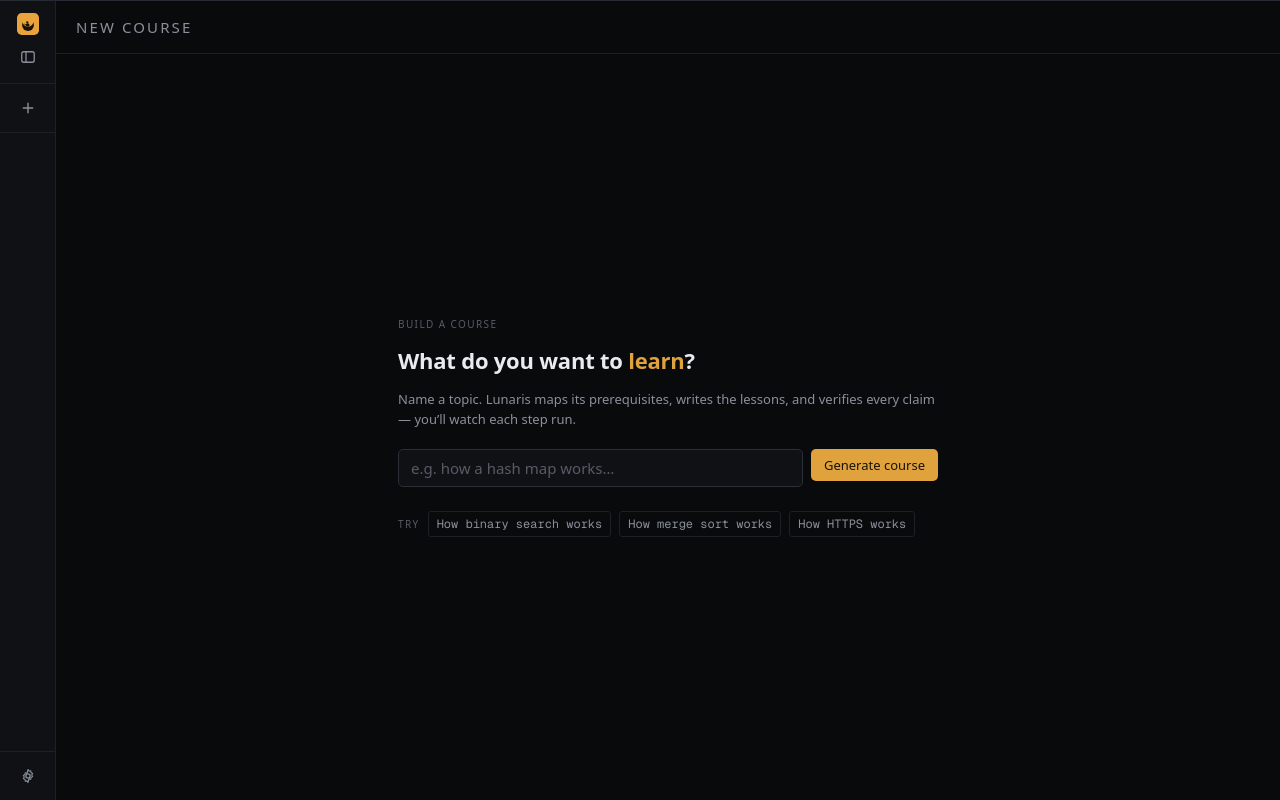
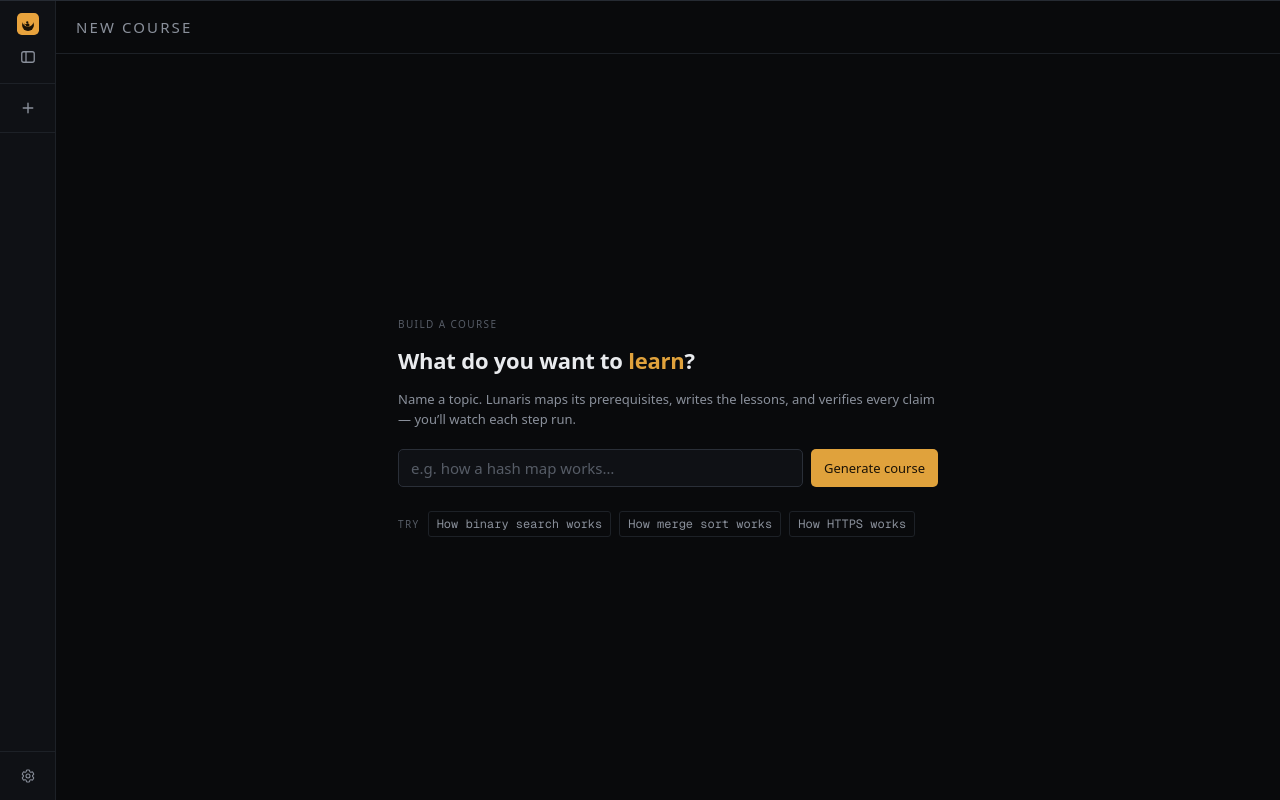
Before and after one commit to PouyanJay/lunaris, a React (Vite) app in the folder apps/web/: page / in a window 1280 px wide. Both pictures are taken after a click on the button "Collapse sidebar". Built offline with nearby package versions, Linux system fonts and the light colour scheme; no server answers.

Commit message:
Chore: UI fixes

```diff
--- a/apps/web/src/components/TopicForm.module.css
+++ b/apps/web/src/components/TopicForm.module.css
@@ -37,6 +37,12 @@
   display: flex;
   gap: var(--space-2);
   align-items: stretch;
+}
+
+/* Match the submit button to the input's height so the welded field reads as one inline row (the
+   base Button is 32px; the input is taller). Scoped child selector outweighs the Button default. */
+.field > button {
+  height: 38px;
 }
 
 .input {
--- a/apps/web/src/components/shell/Sidebar.tsx
+++ b/apps/web/src/components/shell/Sidebar.tsx
@@ -119,12 +119,19 @@
 
 function GearIcon() {
   return (
-    <svg width="16" height="16" viewBox="0 0 16 16" fill="none" aria-hidden="true">
-      <circle cx="8" cy="8" r="2.1" stroke="currentColor" strokeWidth="1.3" />
+    <svg width="16" height="16" viewBox="0 0 24 24" fill="none" aria-hidden="true">
       <path
-        d="M8 1.5l.9 1.6 1.8-.4.3 1.8 1.6.9-.9 1.6.9 1.6-1.6.9-.3 1.8-1.8-.4L8 14.5l-.9-1.6-1.8.4-.3-1.8-1.6-.9.9-1.6-.9-1.6 1.6-.9.3-1.8 1.8.4z"
+        d="M9.594 3.94c.09-.542.56-.94 1.11-.94h2.593c.55 0 1.02.398 1.11.94l.213 1.281c.063.374.313.686.645.87.074.04.147.083.22.127.324.196.72.257 1.075.124l1.217-.456a1.125 1.125 0 0 1 1.37.49l1.296 2.247a1.125 1.125 0 0 1-.26 1.431l-1.003.827c-.293.24-.438.613-.43.992a7.7 7.7 0 0 1 0 .255c-.008.378.137.75.43.991l1.004.827c.424.35.534.955.26 1.43l-1.298 2.247a1.125 1.125 0 0 1-1.369.491l-1.217-.456c-.355-.133-.75-.072-1.076.124a6.5 6.5 0 0 1-.22.128c-.331.183-.581.495-.644.869l-.213 1.281c-.09.543-.56.94-1.11.94h-2.594c-.55 0-1.019-.398-1.11-.94l-.213-1.281c-.062-.374-.312-.686-.644-.87a6.5 6.5 0 0 1-.22-.127c-.325-.196-.72-.257-1.076-.124l-1.217.456a1.125 1.125 0 0 1-1.369-.49l-1.297-2.247a1.125 1.125 0 0 1 .26-1.431l1.004-.827c.292-.24.437-.613.43-.991a6.9 6.9 0 0 1 0-.255c.007-.38-.138-.751-.43-.992l-1.004-.827a1.125 1.125 0 0 1-.26-1.43l1.297-2.247a1.125 1.125 0 0 1 1.37-.491l1.216.456c.356.133.751.072 1.076-.124.072-.044.146-.087.22-.128.332-.183.582-.495.644-.869l.214-1.281Z"
         stroke="currentColor"
-        strokeWidth="1.1"
+        strokeWidth="1.6"
+        strokeLinecap="round"
+        strokeLinejoin="round"
+      />
+      <path
+        d="M15 12a3 3 0 1 1-6 0 3 3 0 0 1 6 0Z"
+        stroke="currentColor"
+        strokeWidth="1.6"
+        strokeLinecap="round"
         strokeLinejoin="round"
       />
     </svg>
```
